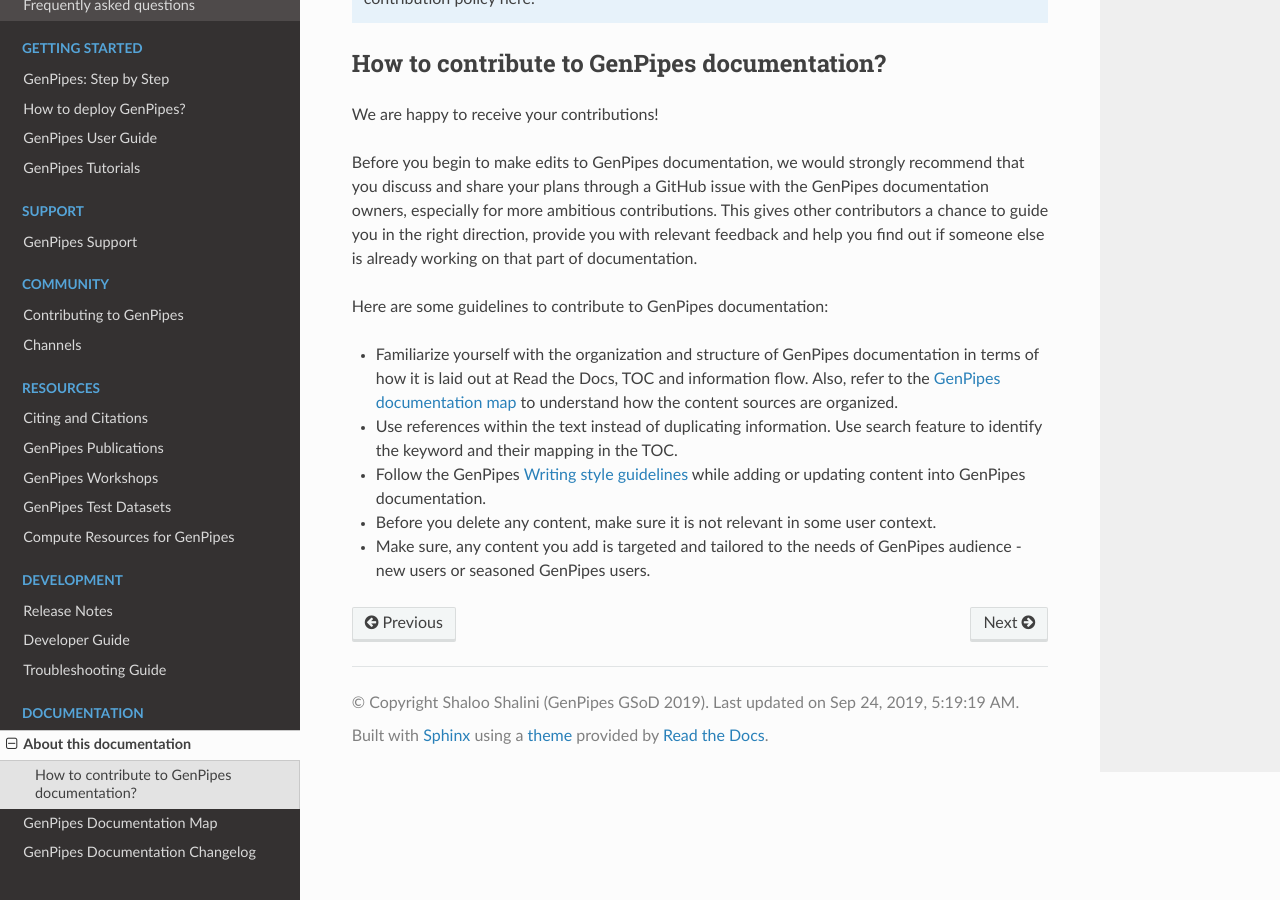
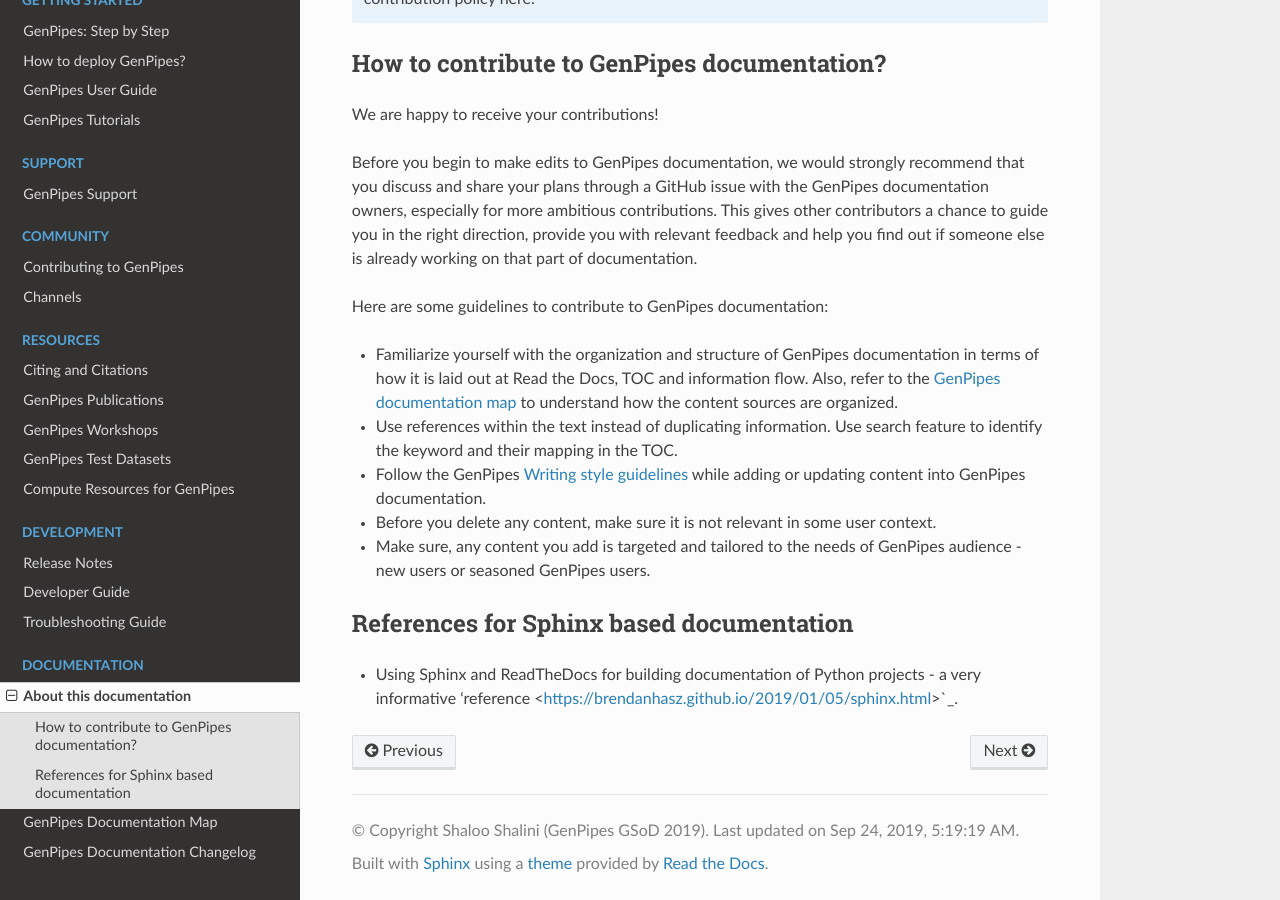
Before and after one commit to c3g/GenPipes_Docs, a Sphinx documentation site: the page built from docs/source/documentation/about.rst, in a window 1280 px wide and 900 px high, scrolled down 713 px. Built offline with Sphinx 7.4.7 and the Read the Docs theme 2.0.0, drawn with Linux system fonts in a browser that asks for light colours; formulas are drawn with MathJax 3; the version number could not be read and is left out.

Commit message:
Ref #58, added a documentation reference to help contributors

```diff
--- a/docs/source/documentation/about.rst
+++ b/docs/source/documentation/about.rst
@@ -48,3 +48,8 @@
 * Follow the GenPipes :ref:`Writing style guidelines<doc_gp_writing_guidelines>` while adding or updating content into GenPipes documentation.
 * Before you delete any content, make sure it is not relevant in some user context.
 * Make sure, any content you add is targeted and tailored to the needs of GenPipes audience - new users or seasoned GenPipes users.
+
+References for Sphinx based documentation
+-----------------------------------------
+
+* Using Sphinx and ReadTheDocs for building documentation of Python projects - a very informative 'reference <https://brendanhasz.github.io/2019/01/05/sphinx.html>`_.
```
